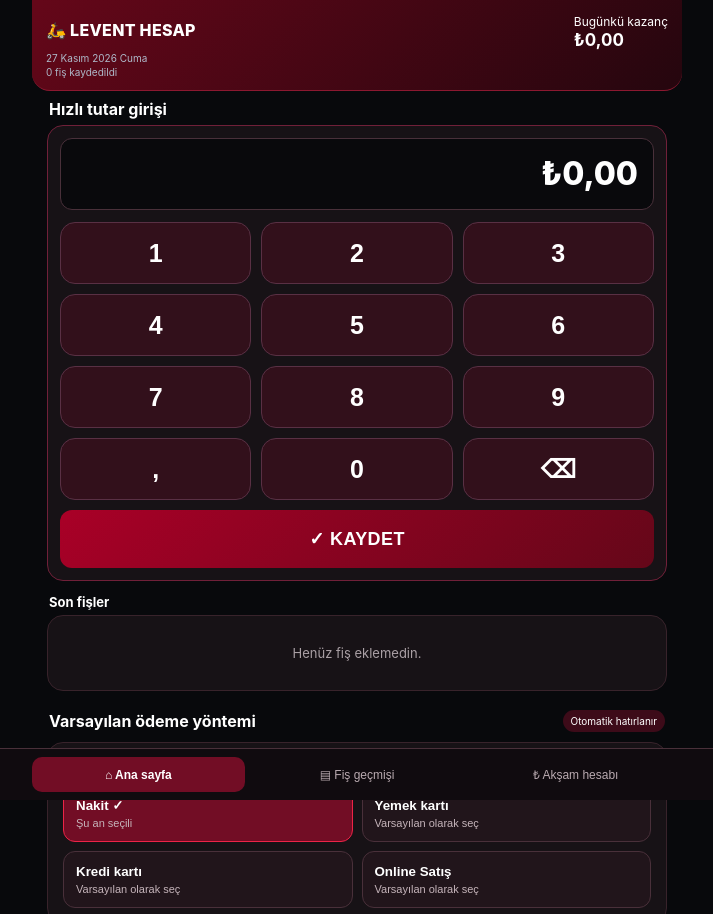
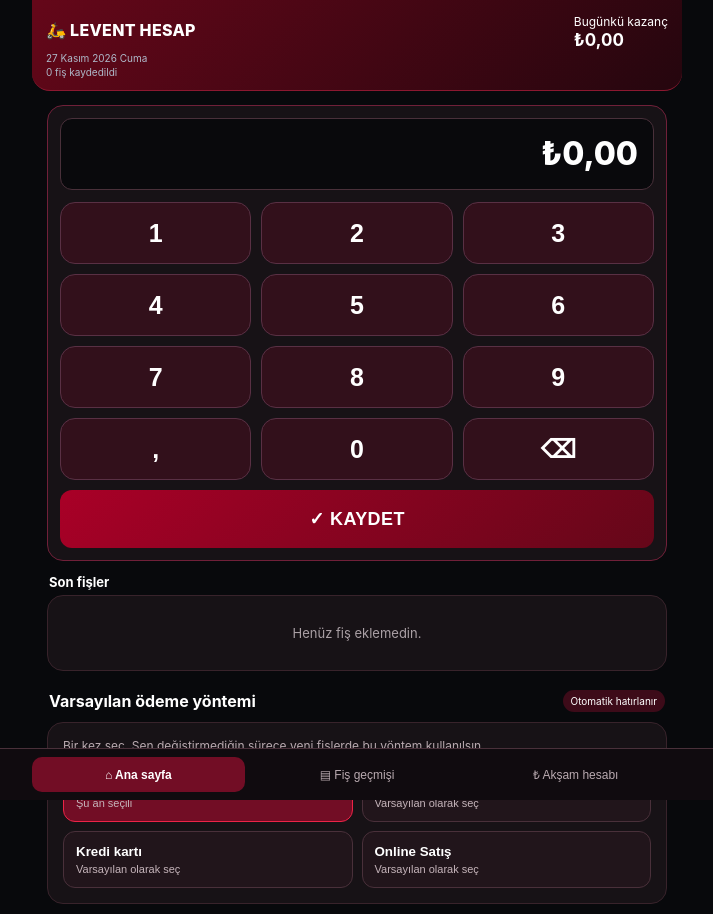
Before and after one commit to Albultr/Kurye-Hesap, a plain HTML site: page index.html in a window 1280 px wide. Shown: the top 914 px of the page, without its empty margins (283-996 px from the left). Drawn offline with Linux system fonts and the light colour scheme.

Commit message:
Update index.html

```diff
--- a/index.html
+++ b/index.html
@@ -262,7 +262,7 @@ body{background:#08090c!important;color:#fff!important}
   <section class="view active" id="homeView">
 
     <div class="section-head" style="margin:8px 2px 6px">
-      <h2>Hızlı tutar girişi</h2>
+
     </div>
     <div class="panel" id="calculatorPanel">
       <div id="calculatorDisplay">₺0,00</div>
```
